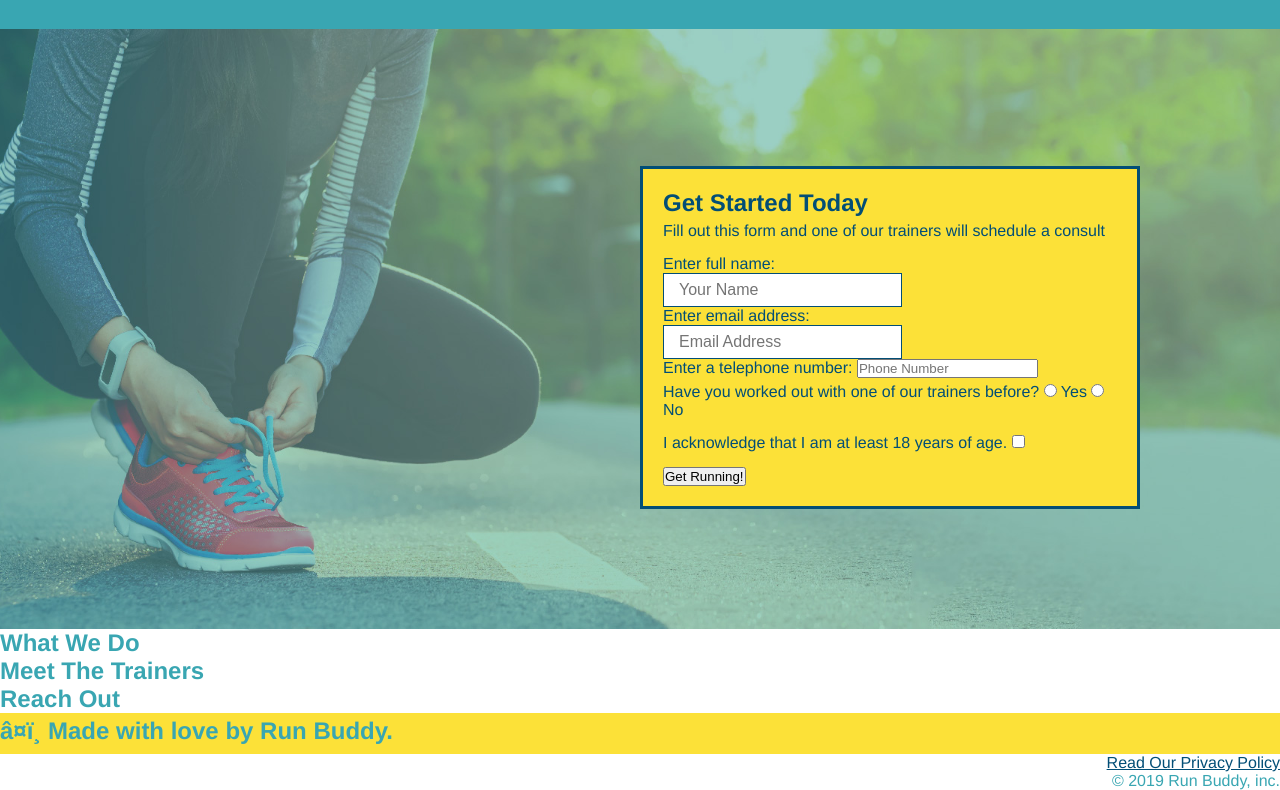
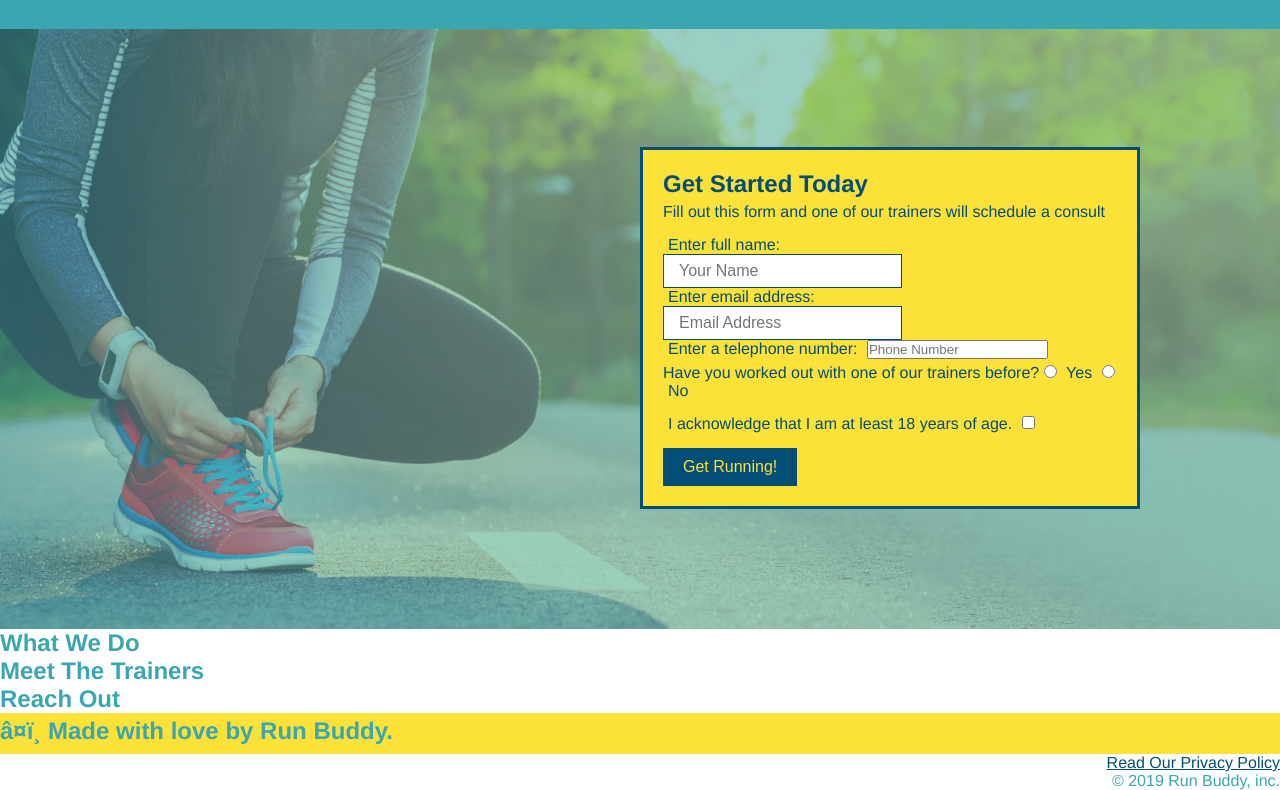
Before and after one commit to Denleyva12/run-buddy, a plain HTML site: page index.html in a window 1280 px wide. Shown: the part 113-903 px from the top of the page. Drawn offline with Linux system fonts and the light colour scheme.

Commit message:
updated run-buddy webpage

```diff
--- a/style.css
+++ b/style.css
@@ -93,3 +93,16 @@ footer a {
     width:100%
     margin-bottom: 15px;
 }
+
+.hero-form label {
+  margin: 0 5px;
+}
+
+.hero-form button {
+    color: #fce138;
+    background-color: #024e76;
+    border: none;
+    padding: 10px 20px;
+    font-size: 16px;
+}
+/* hero styles end */
```
